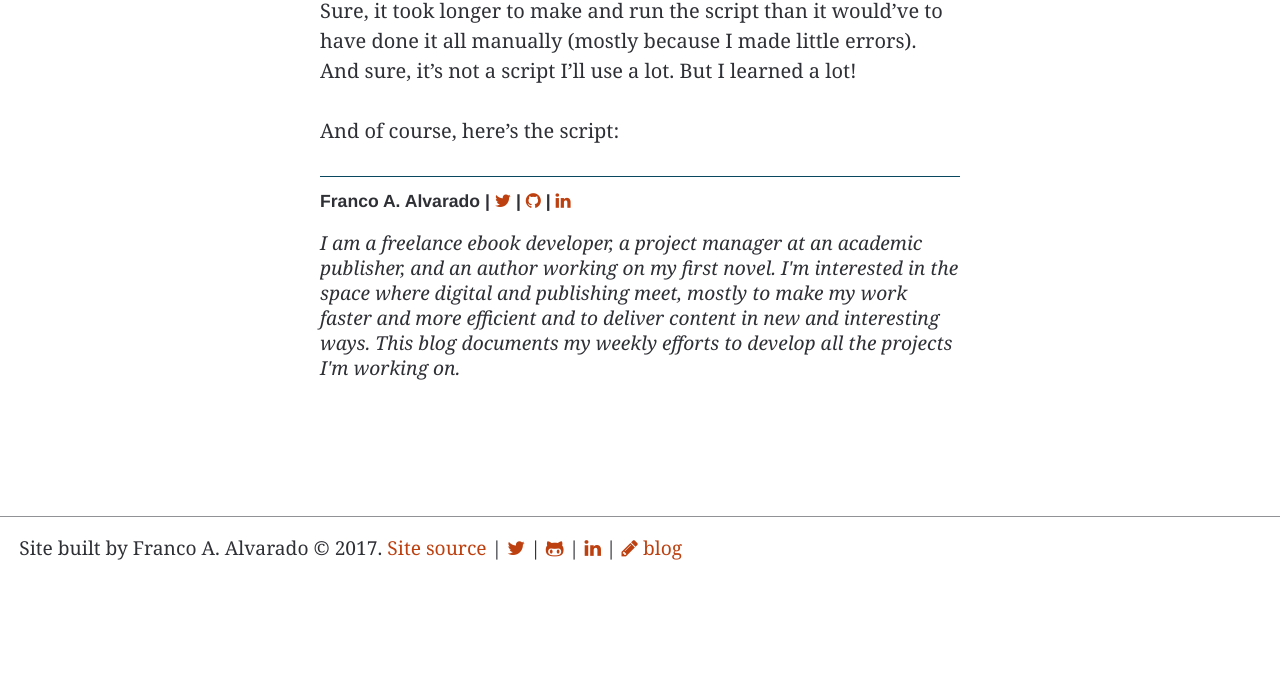
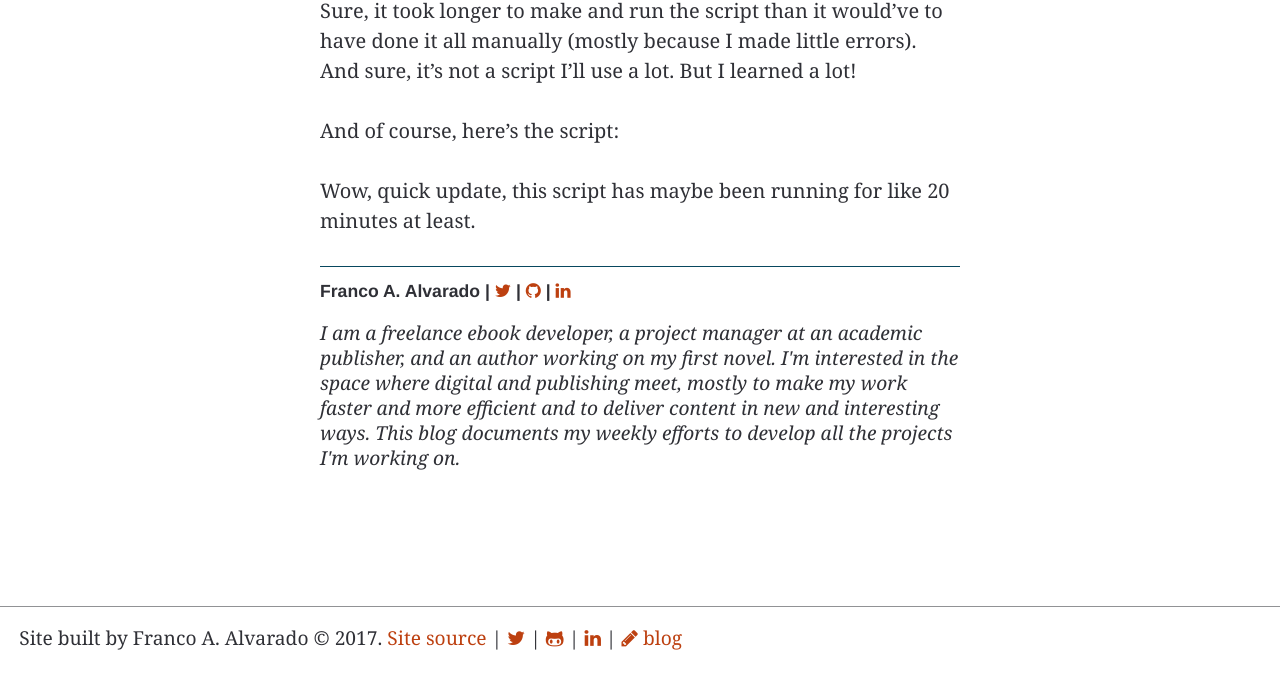
Before and after one commit to francopub/francopub.github.io, a Jekyll site: the page built from blog/_posts/2017-04-17-Sure-It-Took-Longer.md, in a window 1280 px wide and 900 px high, scrolled down 1032 px, cut to the strip 221-900 px from the top of the window. Built offline with Jekyll 4.4.1, drawn with Linux system fonts in a browser that asks for light colours; some web fonts are replaced; before the commit the page ends 1842 px from its top, so only the background shows below that.

Commit message:
Updated 2017-04-17-Sure-It-Took-Longer.md

```diff
--- a/blog/_posts/2017-04-17-Sure-It-Took-Longer.md
+++ b/blog/_posts/2017-04-17-Sure-It-Took-Longer.md
@@ -20,3 +20,11 @@
 Sure, it took longer to make and run the script than it would've to have done it all manually (mostly because I made little errors). And sure, it's not a script I'll use a lot. But I learned a lot!
 
 And of course, here's the script:
+
+{% highlight Python %}
+
+
+
+{% endhighlight %}
+
+Wow, quick update, this script has maybe been running for like 20 minutes at least.
```
